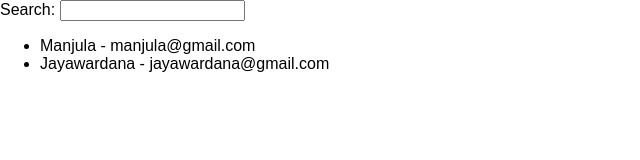
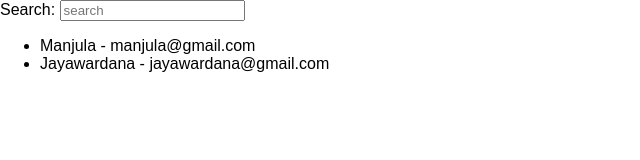
Before and after one commit to slmanju/reacttime, a React (Create React App) app in the folder contact-list/: page / in a window 1280 px wide. Shown: the top 160 px of the page, without its empty margins (0-640 px from the left). Built offline with nearby package versions, Linux system fonts and the light colour scheme.

Commit message:
add search bar component

```diff
--- a/contact-list/src/component/ContactApp.js
+++ b/contact-list/src/component/ContactApp.js
@@ -1,5 +1,6 @@
 import React, { Component } from 'react';
 import ContactList from './ContactList';
+import SearchBar from './SearchBar';
 
 class ContactApp extends Component {
 
@@ -16,7 +17,7 @@
   render() {
     return (
       <div>
-        <label>Search: <input type="text"/> </label>
+        <SearchBar />
         <ContactList contacts={ this.state.contacts } />
       </div>
     );
--- /dev/null
+++ b/contact-list/src/component/SearchBar.js
@@ -0,0 +1,10 @@
+import React, { Component } from 'react';
+
+class SearchBar extends Component {
+  render() {
+    let contacts = this.props.contacts;
+    return <label>Search: <input type="text" placeholder="search" /> </label>
+  }
+}
+
+export default SearchBar
```
